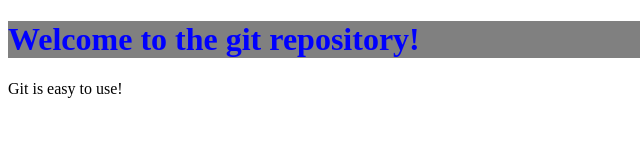
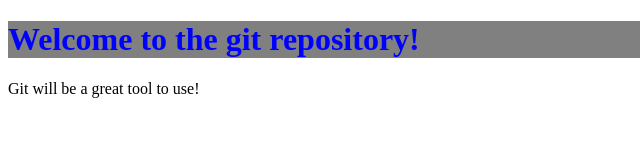
Before and after one commit to BrainBacon/git-workshop, a plain HTML site: page index.html in a window 1280 px wide. Shown: the full height of the page, 0-640 px from the left. Drawn offline with Linux system fonts and the light colour scheme.

Commit message:
Edited index for release 1

```diff
--- a/index.html
+++ b/index.html
@@ -5,5 +5,5 @@
 </head>
 <body>
     <h1>Welcome to the git repository!</h1>
-    <p>Git is easy to use!</p>
+    <p>Git will be a great tool to use!</p>
 </body>
```
